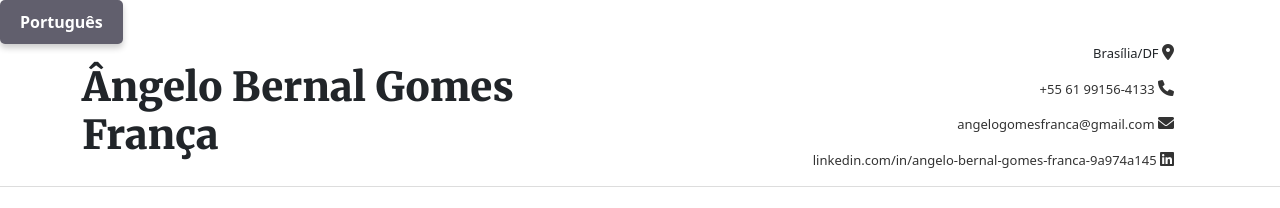
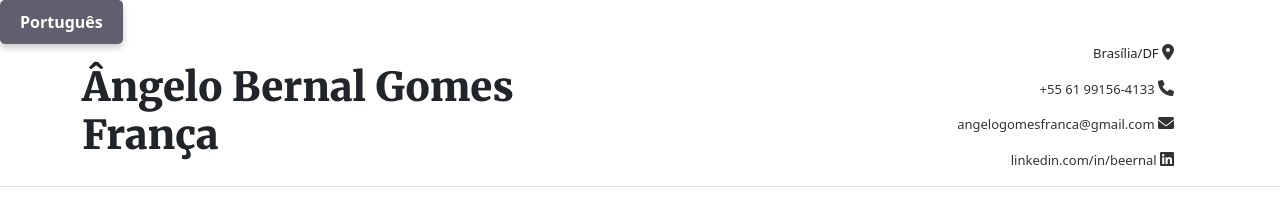
Before and after one commit to Beernal/Beernal.github.io, a plain HTML site: page index.html in a window 1280 px wide. Shown: the top 208 px of the page. Drawn offline with nearby package versions, Linux system fonts and the light colour scheme.

Commit message:
Update index.html

```diff
--- a/index.html
+++ b/index.html
@@ -211,7 +211,7 @@
 						<p>Brasília/DF <i class="fas fa-location-dot" aria-label="Location icon"></i></p>
 						<p><a href="tel:+5561991564133" aria-label="Phone">+55 61 99156-4133 <i class="fas fa-phone" aria-label="Phone icon"></i></a></p>
 						<p><a href="mailto:angelogomesfranca@gmail.com" aria-label="Email">angelogomesfranca@gmail.com <i class="fas fa-envelope" aria-label="Email icon"></i></a></p>
-						<p><a href="http://www.linkedin.com/in/angelo-bernal-gomes-franca-9a974a145/" aria-label="LinkedIn profile" target="_blank">linkedin.com/in/angelo-bernal-gomes-franca-9a974a145 <i class="fab fa-linkedin" aria-label="LinkedIn icon"></i></a></p>
+						<p><a href="https://www.linkedin.com/in/beernal/" aria-label="Perfil no LinkedIn" target="_blank">linkedin.com/in/beernal <i class="fab fa-linkedin" aria-label="Ícone do LinkedIn"></i></a></p>
 					</div>
 				</div>
 			</div>
```
